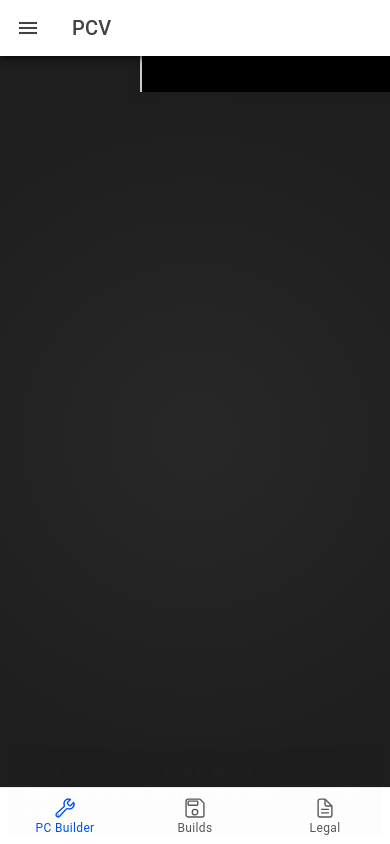
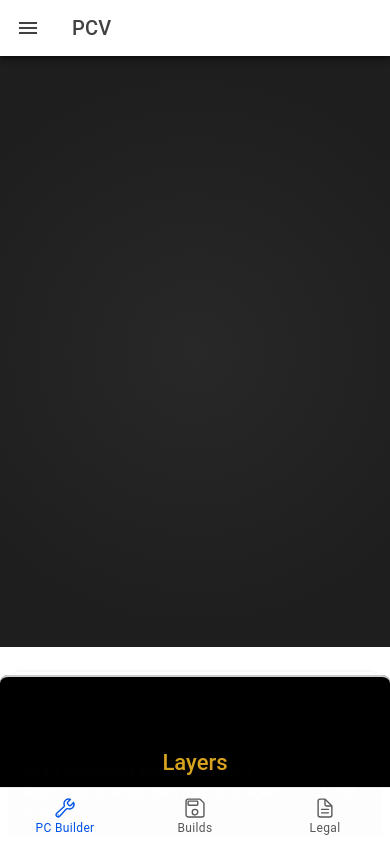
Before and after one commit to omarashzeinhom/PCV-PC-Visualizer, a React (Vite) app in the folder client/: page /pcbuilder in a window 390 px wide. Built offline with nearby package versions, Linux system fonts and the light colour scheme.

Commit message:
Added Layer menu below PCVisualizer tool

```diff
--- a/client/src/views/components/LayerMenu/LayerMenu.css
+++ b/client/src/views/components/LayerMenu/LayerMenu.css
@@ -1,20 +1,31 @@
 /* LayerMenu.css */
 .layer-menu {
     position: absolute;
-    top: 0;
-    right: 0;
-    width: 250px;
+    bottom: 0; /* Positions the menu at the bottom */
+    left: 0;
+    width: 100%; /* Full width of the screen */
+    height: 20vh; /* Takes up 20% of the viewport height */
     background-color: #000000;
-    padding: 20px;
-    border-left: 2px solid #cccccc;
-    box-shadow: -2px 0 10px rgba(0, 0, 0, 0.1);
+    font-size: 1rem;
+    padding: 10px 20px; /* Padding adjusted for buttons */
+    border-top: 2px solid #cccccc;
+    box-shadow: 0 -2px 10px rgba(0, 0, 0, 0.1);
+    color: goldenrod;
+    display: flex;
+    justify-content: space-around; /* Distributes buttons evenly */
+    align-items: center; /* Centers buttons vertically */
+    border-radius: 8px;
+    box-shadow: 0.1px 0.1px 0.1px 0.1px gray;
 }
 
 .layer-item {
-    padding: 10px;
-    margin-bottom: 10px;
+    padding: 10px 15px;
+    margin: 0 10px; /* Space between buttons */
     cursor: pointer;
     transition: background-color 0.3s ease;
+    border-radius: 5px; /* Rounded corners for buttons */
+    text-align: center;
+    flex-grow: 1; /* Makes each button take equal space */
 }
 
 .layer-item:hover {
@@ -22,6 +33,8 @@
 }
 
 .layer-item.selected {
-    background-color: #ffeb3b;
-    border: 2px solid #f9a825;
+    background-color: #ffae00;
+    border: 2px solid #9dff00;
+    color: white;
+    transition: 0.2s ease-in-out;
 }
--- a/client/src/views/components/LayerMenu/LayerMenu.tsx
+++ b/client/src/views/components/LayerMenu/LayerMenu.tsx
@@ -1,4 +1,3 @@
-// LayerMenu.tsx
 import React from 'react';
 import './LayerMenu.css';
 
@@ -6,9 +5,10 @@ interface LayerMenuProps {
     components: Array<any>;
     onSelectComponent: (id: string) => void;
     selectedComponentId: string | null;
+    onRemoveComponent: (id: string) => void; // Add onRemoveComponent
 }
 
-const LayerMenu: React.FC<LayerMenuProps> = ({ components, onSelectComponent, selectedComponentId }) => {
+const LayerMenu: React.FC<LayerMenuProps> = ({ components, onSelectComponent, selectedComponentId, onRemoveComponent }) => {
     return (
         <div className="layer-menu">
             <h3>Layers</h3>
@@ -17,8 +17,12 @@ const LayerMenu: React.FC<LayerMenuProps> = ({ components, onSelectComponent, se
                     key={component.id}
                     className={`layer-item ${selectedComponentId === component.id ? 'selected' : ''}`}
                     onClick={() => onSelectComponent(component.id)}
+                    style={{gap: "1rem"}}
                 >
                     {component.type.toUpperCase()}
+                    <button onClick={(e) => { e.stopPropagation(); onRemoveComponent(component.id); }}>
+                        Remove
+                    </button>
                 </div>
             ))}
         </div>
--- a/client/src/views/components/PCBuilder/PCBuilder.css
+++ b/client/src/views/components/PCBuilder/PCBuilder.css
@@ -1,23 +1,61 @@
 
+.pc-builder {
+  /* Main container styles for the PC Builder */
+}
 
-#screenshot-area {
+.pc-builder__screenshot-area {
   background-color: #282828;
   background: radial-gradient(
-      circle,
-      rgba(40, 40, 40, 1) 0%,       /* Center color */
-      rgba(30, 30, 30, 1) 80%       /* Edge color for subtle darkening */
+    circle,
+    rgba(40, 40, 40, 1) 0%,       /* Center color */
+    rgba(30, 30, 30, 1) 80%       /* Edge color for subtle darkening */
   );
-  background-blend-mode: multiply;  /* To keep the effect subtle */
-  width: 100%;                      /* Adjust based on your container */
-  height: 100%;                     /* Adjust based on your container */
+  background-blend-mode: multiply;
+  width: 100%;
+  height: 100%;
   display: flex;
   align-items: center;
   justify-content: center;
 }
 
+@media (max-width: 768px) {
+  .pc-builder__screenshot-area {
+    height: 70vh; /* Set height to 70vh on mobile */
+  }
+}
 
-  @media (max-width: 768px) { /* Adjust this breakpoint as needed */
-    #screenshot-area {
-      height: 70vh; /* Set height to 70vh on mobile */
-    }
-  }
+.pc-builder__note {
+  font-size: 12px;
+  color: #ffcc00;
+}
+
+.pc-builder__card {
+  margin-top: 20px;
+}
+
+.pc-builder__card-subtitle {
+  padding-top: 20px;
+}
+
+.pc-builder__input {
+  padding: 10px;
+  margin-right: 10px;
+  width: 100%;
+}
+
+.pc-builder__button--reset {
+  background-color: #ffcc00;
+}
+
+.pc-builder__row {
+  margin-bottom: 10px;
+  align-items: center;
+}
+
+.pc-builder__col {
+  size: auto;
+}
+
+.pc-builder__input-wrapper {
+  size: auto;
+}
--- a/client/src/views/components/PCBuilder/PCBuilder.tsx
+++ b/client/src/views/components/PCBuilder/PCBuilder.tsx
@@ -15,13 +15,16 @@ const PCBuilder: React.FC = () => {
   const [imageInputs, setImageInputs] = useState<{ [key: string]: string }>({});
   const [device, setDevice] = useState<'desktop' | 'mobile'>('desktop');
 
-
   useEffect(() => {
     localStorage.setItem('pcComponents', JSON.stringify(components));
   }, [components]);
 
   const handleSelectComponent = (id: string) => {
     setSelectedComponentId(id);
+  };
+  const removeComponent = (id: string) => {
+    setComponents((prev) => prev.filter(component => component.id !== id));
+    setSelectedComponentId(null); // Deselect the component after removal
   };
 
   const debounce = (func: Function, delay: number) => {
@@ -87,51 +90,46 @@ const PCBuilder: React.FC = () => {
     alert('Build Has Been Cleared')
 };
 
-
-
   return (
     <>
-      <div
-        id="screenshot-area"
-        style={{
-          height: '90vh',
-          position: 'relative',
-        }}
-      >
+      <div className="pc-builder__screenshot-area">
         {components.map((component) => (
           <PCComponent
             key={component.id}
-
             component={{
               ...component,
               width: component.width * (device === 'mobile' ? 0.8 : 1),
               height: component.height * (device === 'mobile' ? 0.8 : 1)
             }}
             onDragEnd={handleDragEnd}
-            onResizeEnd={handleResizeEnd} // Add the resize handler
+            onResizeEnd={handleResizeEnd}
             isHighlighted={selectedComponentId === component.id}
           />
         ))}
       </div>
-      <IonGrid style={{ marginTop: '20px' }}>
-        <IonCard>
+
+      <IonGrid className="pc-builder__grid">
+        <IonCard className="pc-builder__card">
           <IonCardHeader>
-            <IonText color="warning" style={{ fontSize: '12px' }}>
+            <IonText className="pc-builder__note">
               Note: The PC specs are not checked for compatibility; this design is purely for visual representation using images.
             </IonText>
           </IonCardHeader>
           <IonCardContent>
-            <IonText color="primary" style={{ fontSize: '12px' }}>
+            <IonText className="pc-builder__note">
               Note: Add Side View of Each Component to get the best results
             </IonText>
           </IonCardContent>
-          <IonCardSubtitle>
-            <IonButton onClick={resetCache}>Reset</IonButton>
+          <IonCardSubtitle className="pc-builder__card-subtitle">
+            <IonButton onClick={resetCache} className="pc-builder__button--reset">
+              Reset
+            </IonButton>
           </IonCardSubtitle>
         </IonCard>
+
         {demoComponents.map((component) => (
-          <IonRow key={component.id} style={{ marginBottom: '10px', alignItems: 'center' }}>
-            <IonCol size="auto">
+          <IonRow key={component.id} className="pc-builder__row">
+            <IonCol className="pc-builder__col">
               <IonItem>
                 <IonLabel position="floating"></IonLabel>
                 <IonInput
@@ -140,27 +138,27 @@ const PCBuilder: React.FC = () => {
                   label={component?.type?.toUpperCase()}
                   value={imageInputs[component.id] || ''}
                   onIonChange={(e) => setImageInputs({ ...imageInputs, [component.id]: e.detail.value! })}
-                  style={{ padding: '10px', marginRight: '10px', width: '100%' }}
+                  className="pc-builder__input"
                   placeholder={`Enter image link`}
                 />
               </IonItem>
             </IonCol>
-            <IonCol size="auto">
+            <IonCol className="pc-builder__col">
               <IonButton onClick={() => addComponent(component)}>
                 Add {component.type.toUpperCase()}
               </IonButton>
             </IonCol>
-
           </IonRow>
         ))}
       </IonGrid>
+
 
       <LayerMenu
         components={components}
         onSelectComponent={handleSelectComponent}
         selectedComponentId={selectedComponentId}
+        onRemoveComponent={removeComponent}
       />
-
 
       <IonToast
         isOpen={showToast}
```
